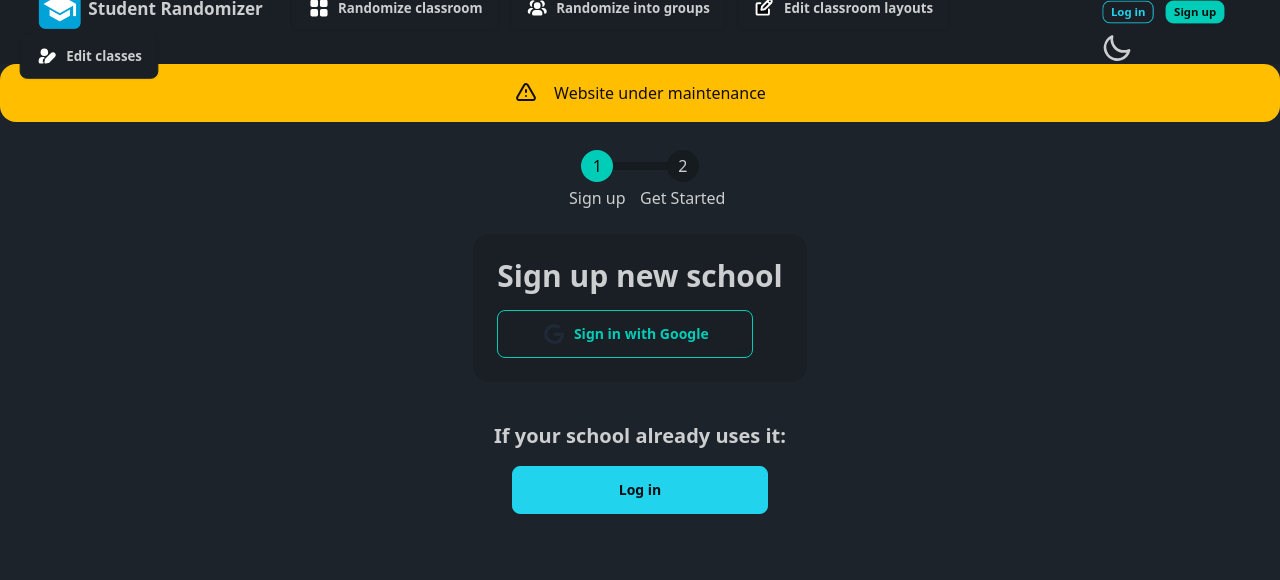
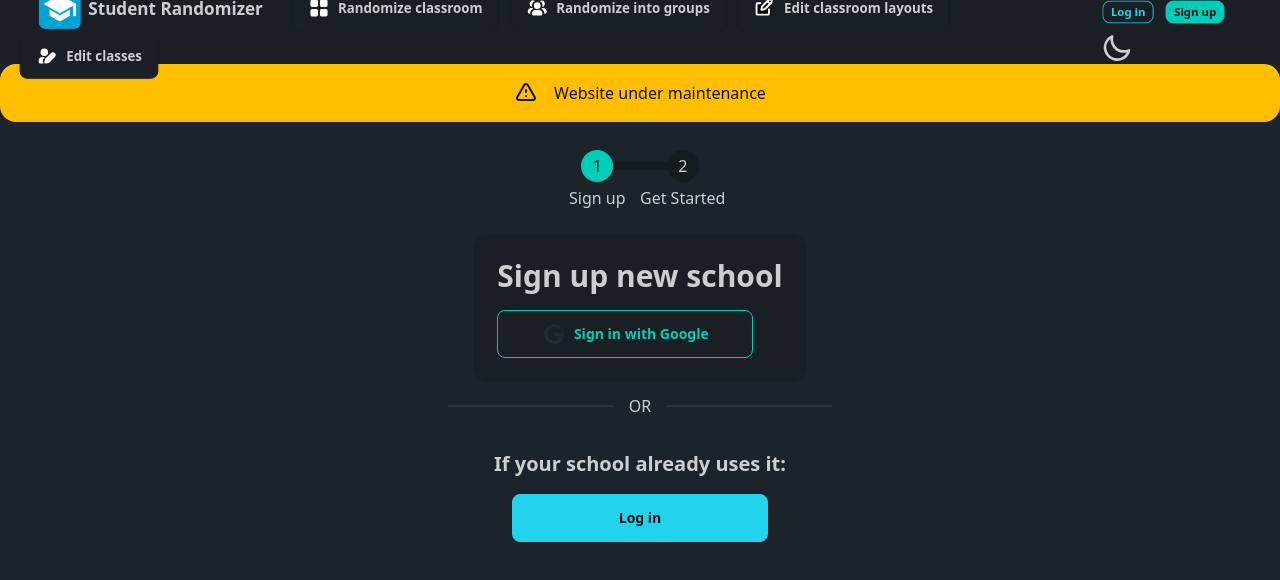
Before and after one commit to alfredkjellen/classroomrandomizer, a SvelteKit app: page /signup in a window 1280 px wide. Shown: the top 580 px of the page. Built offline with nearby package versions, Linux system fonts and the light colour scheme; no server answers.

Commit message:
signup page

```diff
--- a/src/routes/signup/+page.svelte
+++ b/src/routes/signup/+page.svelte
@@ -285,7 +285,12 @@
 
 
 
-<div class="flex justify-center mt-10">
+<div class="flex justify-center">
+<div class="divider w-96">OR</div>
+</div>
+
+<div class="flex justify-center mt-5">
+
 
 
 <div class="text-xl font-bold">If your school already uses it:</div>
```
